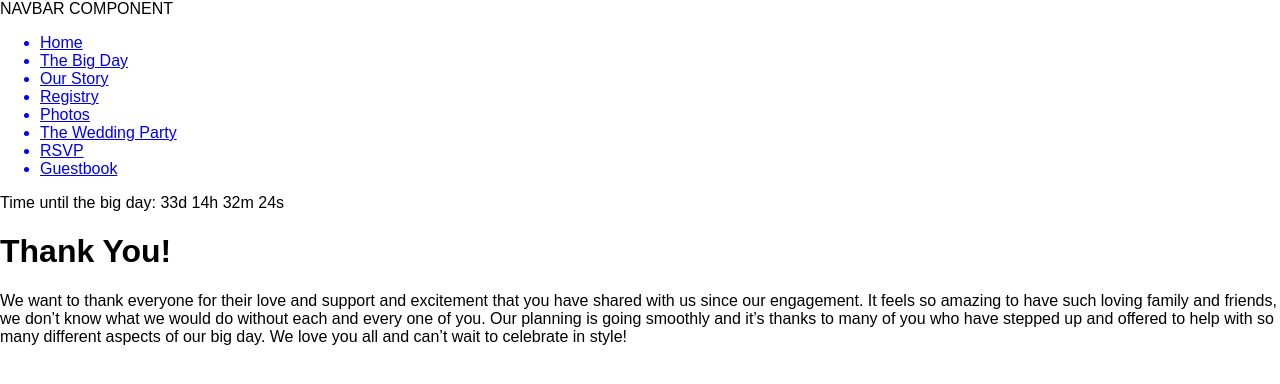
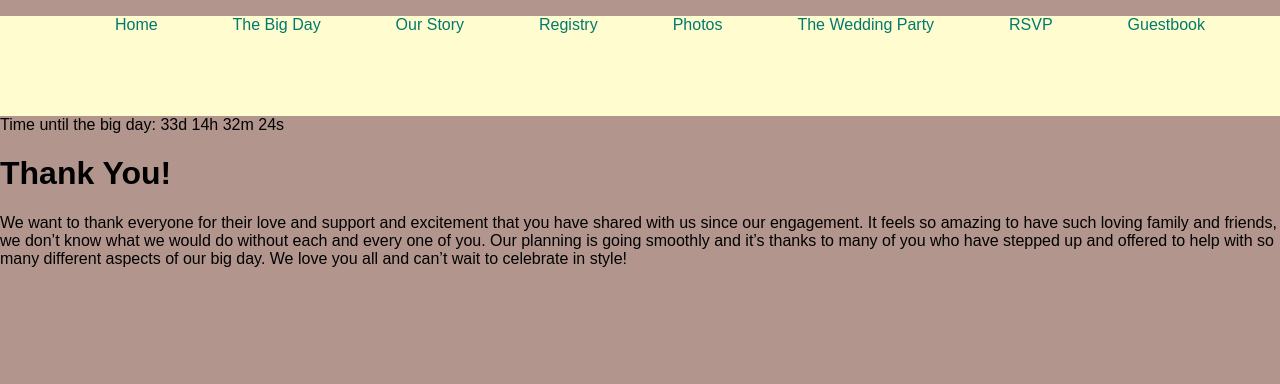
Before and after one commit to tylerlewisjcg/wedding-template, a React (Create React App) app: page / in a window 1280 px wide. Shown: the top 384 px of the page. Built offline with nearby package versions, Linux system fonts and the light colour scheme.

Commit message:
wedding colors added

```diff
--- a/src/components/Navbar.js
+++ b/src/components/Navbar.js
@@ -1,11 +1,11 @@
 import React from "react";
+import './../styles/navbar.css'
 import { Link } from "react-router-dom";
 
 const Navbar = () => {
   return (
-    <div>
-      NAVBAR COMPONENT
-      <ul>
+    <div className="navbar">
+      <ul className="nav_links">
         <Link to="/">
           <li>Home</li>
         </Link>
--- a/src/index.css
+++ b/src/index.css
@@ -2,4 +2,5 @@ body {
   margin: 0;
   padding: 0;
   font-family: sans-serif;
+  background-color: #B2968D;
 }
--- /dev/null
+++ b/src/styles/navbar.css
@@ -0,0 +1,27 @@
+.navbar{
+width: 100vw;
+height: 100px;
+background-color: #fffdd0;
+margin: 0px;
+}
+.nav_links{
+    display: flex;
+    justify-content: space-evenly;
+    list-style-type: none;
+}
+a:link {
+    text-decoration: none;
+
+}
+
+a:hover {
+    text-decoration: underline;
+    color: #B2968D
+}
+
+li {
+    color: #01796F
+}
+li:hover{
+    color: #B2968D
+}
```
